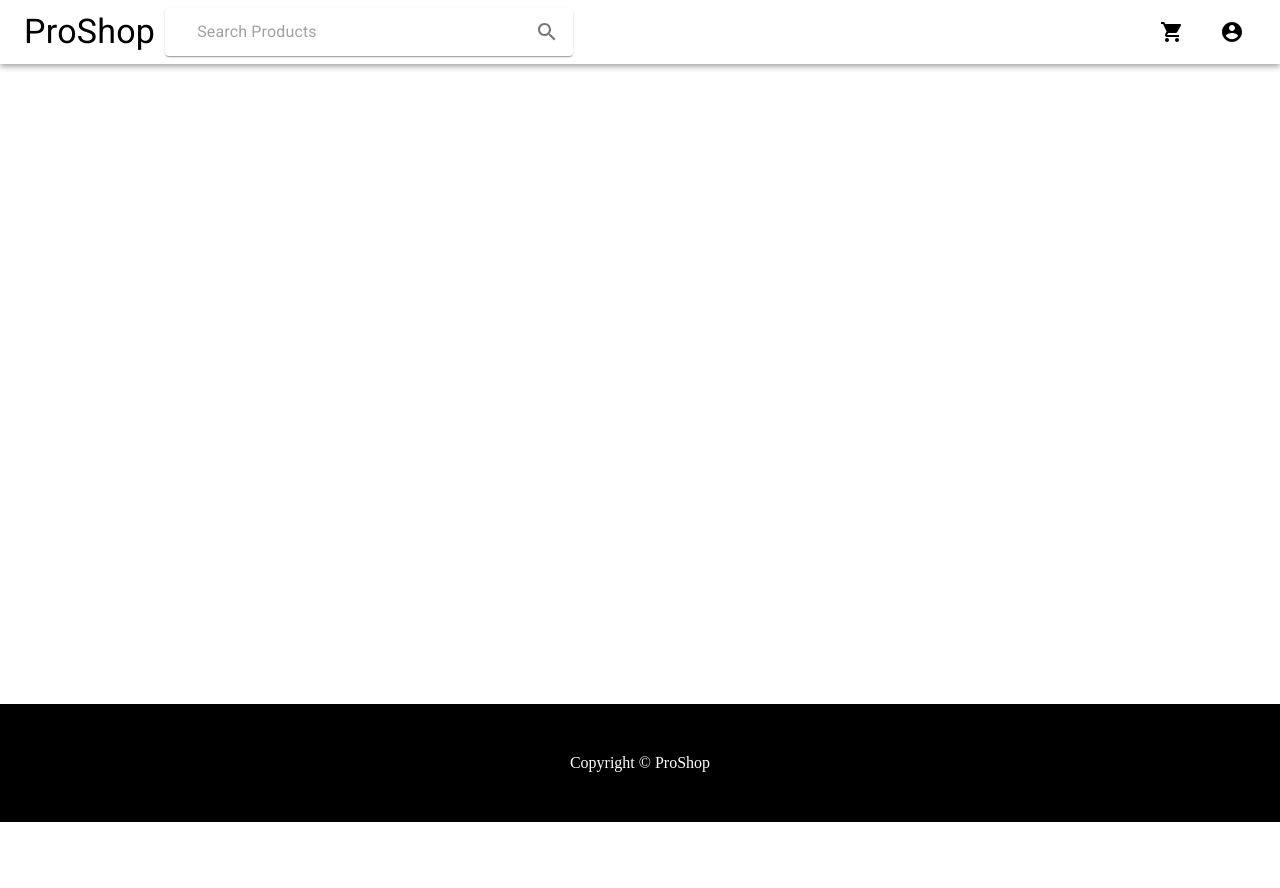
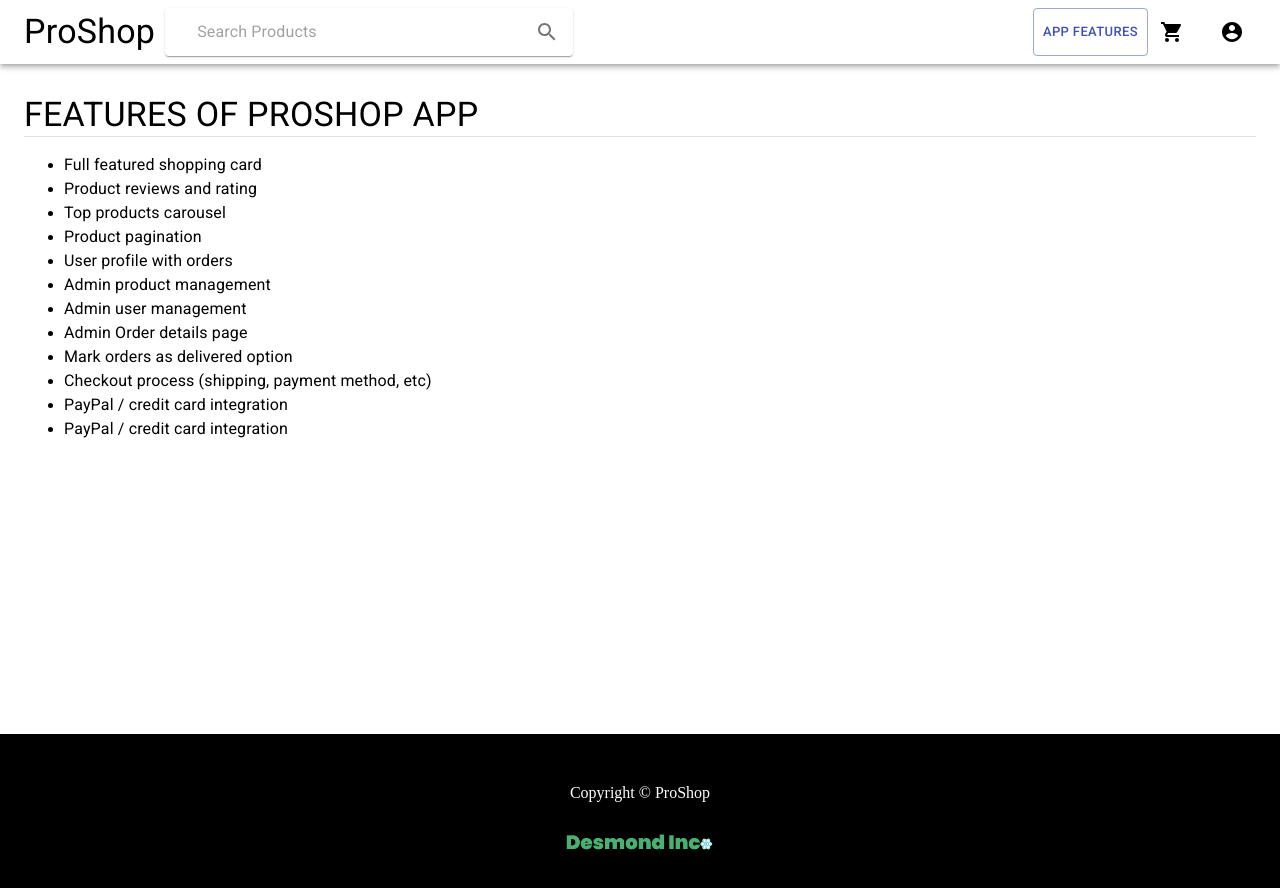
Before and after one commit to obendesmond/proshopapp, a React (Create React App) app in the folder frontend/: page /features in a window 1280 px wide. Shown: the top 888 px of the page. Before the commit the page ends 822 px from the top, so only its background shows below. Built offline with nearby package versions, Linux system fonts and the light colour scheme.

Commit message:
include app features and brand logo

```diff
--- a/frontend/src/App.js
+++ b/frontend/src/App.js
@@ -16,6 +16,7 @@
 import OrderListScreen from "./screens/OrderListScreen";
 import UserEditScreen from "./screens/UserEditScreen";
 import ProductEditScreen from "./screens/ProductEditScreen";
+import Features from "./screens/Features";
 
 const App = () => {
   return (
@@ -24,6 +25,7 @@
       <main>
         <Container>
           <Route path="/login" component={LoginScreen} exact />
+          <Route path="/features" component={Features} exact />
           <Route path="/register" component={RegisterScreen} exact />
           <Route path="/profile" component={ProfileScreen} exact />
           <Route path="/admin/users" component={UserListScreen} exact />
--- a/frontend/src/components/Footer/Footer.js
+++ b/frontend/src/components/Footer/Footer.js
@@ -1,6 +1,8 @@
 import React from "react";
 import { makeStyles } from "@material-ui/core/styles";
 import { Grid } from "@material-ui/core";
+
+const DesmondInc = "/images/DesmondInc.png";
 
 const useStyles = makeStyles((theme) => ({
   root: {
@@ -13,6 +15,9 @@
     alignItems: "center",
     color: "white",
   },
+  desmondInc: {
+    textAlign: "center",
+  },
 }));
 
 const Footer = () => {
@@ -23,6 +28,13 @@
         <Grid className={classes.copy} item xs={12}>
           Copyright &copy; ProShop
         </Grid>
+        <Grid className={classes.desmondInc} item xs={12}>
+          <img
+            style={{ height: "80px" }}
+            src={DesmondInc}
+            alt="Ako Desmond Oben"
+          />
+        </Grid>
       </Grid>
     </div>
   );
--- a/frontend/src/components/Header/Header.js
+++ b/frontend/src/components/Header/Header.js
@@ -172,6 +172,11 @@
       open={isMobileMenuOpen}
       onClose={handleMobileMenuClose}
     >
+      <MenuItem onClick={() => history.push("/features")}>
+        <Button variant="outlined" size="small" color="primary">
+          App Features
+        </Button>
+      </MenuItem>
       <MenuItem onClick={() => history.push("/cart")}>
         <IconButton aria-label="show 4 new mails" color="inherit">
           <Badge badgeContent={cartItems.length} color="secondary">
@@ -223,6 +228,14 @@
           <SearchBox />
           <div className={classes.grow} />
           <div className={classes.sectionDesktop}>
+            <Button
+              variant="outlined"
+              size="small"
+              color="primary"
+              onClick={() => history.push("/features")}
+            >
+              App Features
+            </Button>
             <IconButton
               aria-label="show 4 new mails"
               color="inherit"
--- /dev/null
+++ b/frontend/src/screens/Features.js
@@ -0,0 +1,62 @@
+import React from "react";
+import { Divider, makeStyles, Typography } from "@material-ui/core";
+
+const useStyles = makeStyles((theme) => ({
+  root: {
+    marginTop: "30px",
+  },
+}));
+
+const Features = () => {
+  const classes = useStyles();
+  return (
+    <div className={classes.root}>
+      <Typography variant="h4">FEATURES OF PROSHOP APP</Typography>
+      <Divider />
+      <p>
+        <ul>
+          <li>
+            <Typography>Full featured shopping card</Typography>
+          </li>
+          <li>
+            <Typography>Product reviews and rating</Typography>
+          </li>
+          <li>
+            <Typography>Top products carousel</Typography>
+          </li>
+          <li>
+            <Typography>Product pagination</Typography>
+          </li>
+          <li>
+            <Typography>User profile with orders</Typography>
+          </li>
+          <li>
+            <Typography>Admin product management</Typography>
+          </li>
+          <li>
+            <Typography>Admin user management</Typography>
+          </li>
+          <li>
+            <Typography>Admin Order details page</Typography>
+          </li>
+          <li>
+            <Typography>Mark orders as delivered option</Typography>
+          </li>
+          <li>
+            <Typography>
+              Checkout process (shipping, payment method, etc)
+            </Typography>
+          </li>
+          <li>
+            <Typography>PayPal / credit card integration</Typography>
+          </li>
+          <li>
+            <Typography>PayPal / credit card integration</Typography>
+          </li>
+        </ul>
+      </p>
+    </div>
+  );
+};
+
+export default Features;
```
Also changed, not shown: frontend/public/images/DesmondInc.png (added), 1 other file (tests, documents, lock files or other folders).
